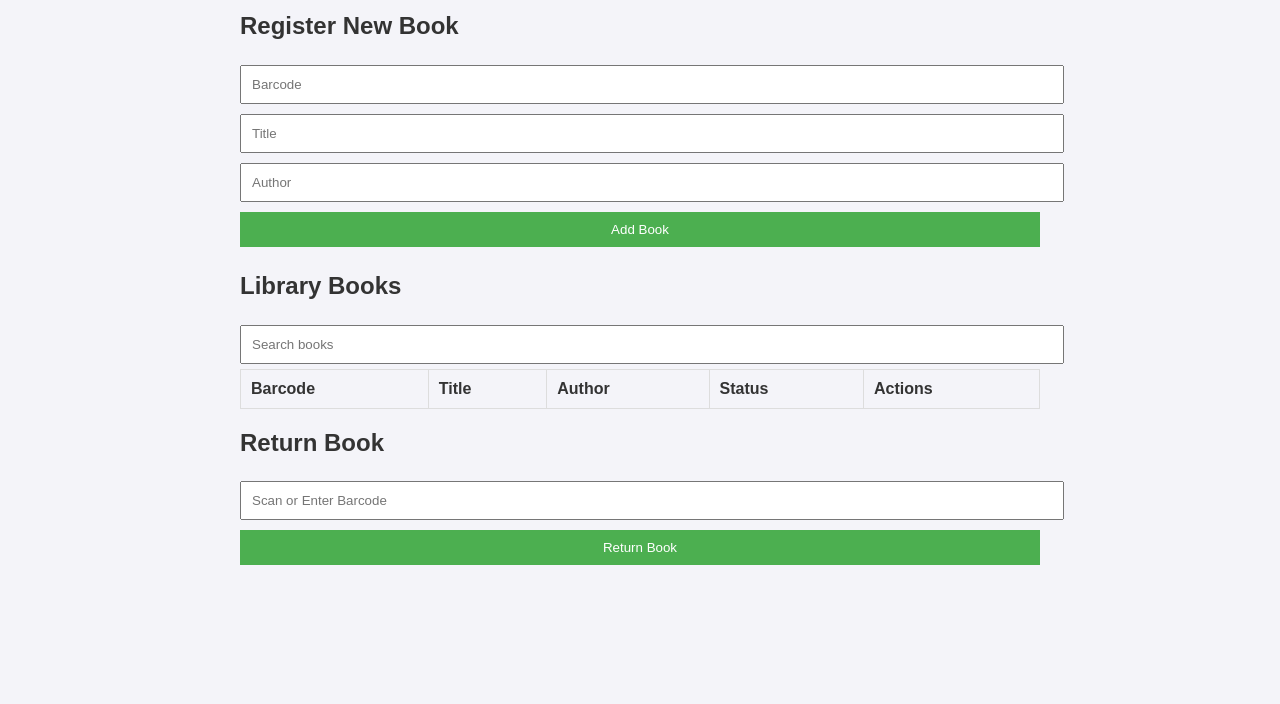
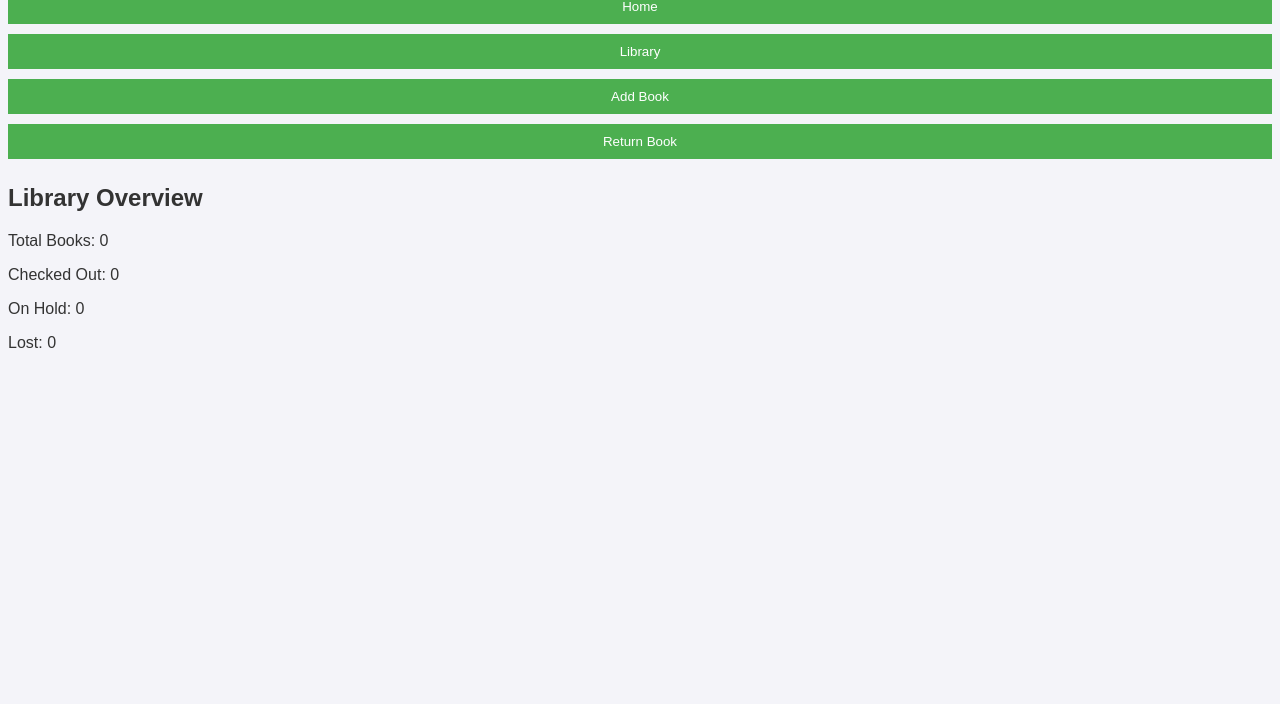
Before and after one commit to Jakks6650/library, a plain HTML site: page index.html in a window 1280 px wide. Shown: the part 96-800 px from the top of the page. Drawn offline with Linux system fonts and the light colour scheme.

Commit message:
Update index.html

```diff
--- a/index.html
+++ b/index.html
@@ -3,15 +3,47 @@
 <head>
   <meta charset="UTF-8">
   <meta name="viewport" content="width=device-width, initial-scale=1.0">
-  <title>Library System</title>
+  <title>Professional Library System</title>
   <link rel="stylesheet" href="styles.css">
 </head>
 <body>
-  <div class="container">
+  <header>
     <h1>Library System</h1>
+    <nav>
+      <button onclick="showTab('home')">Home</button>
+      <button onclick="showTab('library')">Library</button>
+      <button onclick="showTab('add-book')">Add Book</button>
+      <button onclick="showTab('return-book')">Return Book</button>
+    </nav>
+  </header>
 
-    <!-- Add Book Section -->
-    <section id="add-book">
+  <!-- Home Tab -->
+  <section id="home" class="tab-content">
+    <h2>Library Overview</h2>
+    <p>Total Books: <span id="total-books">0</span></p>
+    <p>Checked Out: <span id="checked-out-count">0</span></p>
+    <p>On Hold: <span id="hold-count">0</span></p>
+    <p>Lost: <span id="lost-count">0</span></p>
+  </section>
+
+  <!-- Library Tab -->
+  <section id="library" class="tab-content" style="display: none;">
+    <h2>Library Books</h2>
+    <input type="text" id="search" placeholder="Search books" oninput="searchBooks()">
+    <table>
+      <thead>
+        <tr>
+          <th>Title</th>
+          <th>Author</th>
+          <th>Status</th>
+        </tr>
+      </thead>
+      <tbody id="book-table"></tbody>
+    </table>
+  </section>
+
+  <!-- Add Book Tab -->
+  <section id="add-book" class="tab-content" style="display: none;">
     <h2>Register New Book</h2>
     <input type="text" id="barcode" placeholder="Barcode">
     <input type="text" id="title" placeholder="Title">
@@ -19,31 +51,13 @@
     <button onclick="registerBook()">Add Book</button>
   </section>
 
-    <!-- Book List Display -->
-    <section id="book-list">
-      <h2>Library Books</h2>
-      <input type="text" id="search" placeholder="Search books" oninput="searchBooks()">
-      <table>
-        <thead>
-          <tr>
-            <th>Barcode</th>
-            <th>Title</th>
-            <th>Author</th>
-            <th>Status</th>
-            <th>Actions</th>
-          </tr>
-        </thead>
-        <tbody id="book-table"></tbody>
-      </table>
-    </section>
-
-    <!-- Return Book Section -->
-    <section id="return-book">
+  <!-- Return Book Tab -->
+  <section id="return-book" class="tab-content" style="display: none;">
     <h2>Return Book</h2>
     <input type="text" id="return-barcode" placeholder="Scan or Enter Barcode">
     <button onclick="returnBook()">Return Book</button>
   </section>
-  </div>
+
   <script src="scripts.js"></script>
 </body>
 </html>
```
Lines whose indentation alone changed are shown as unchanged.
